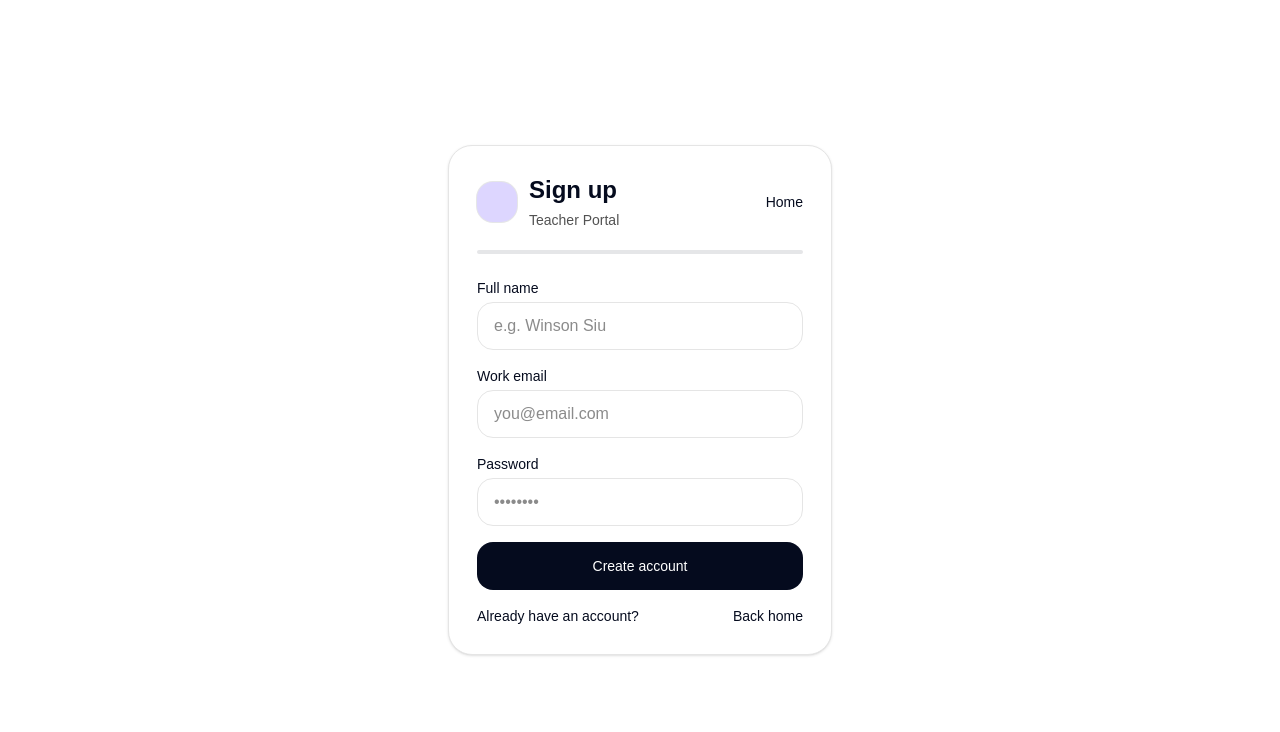
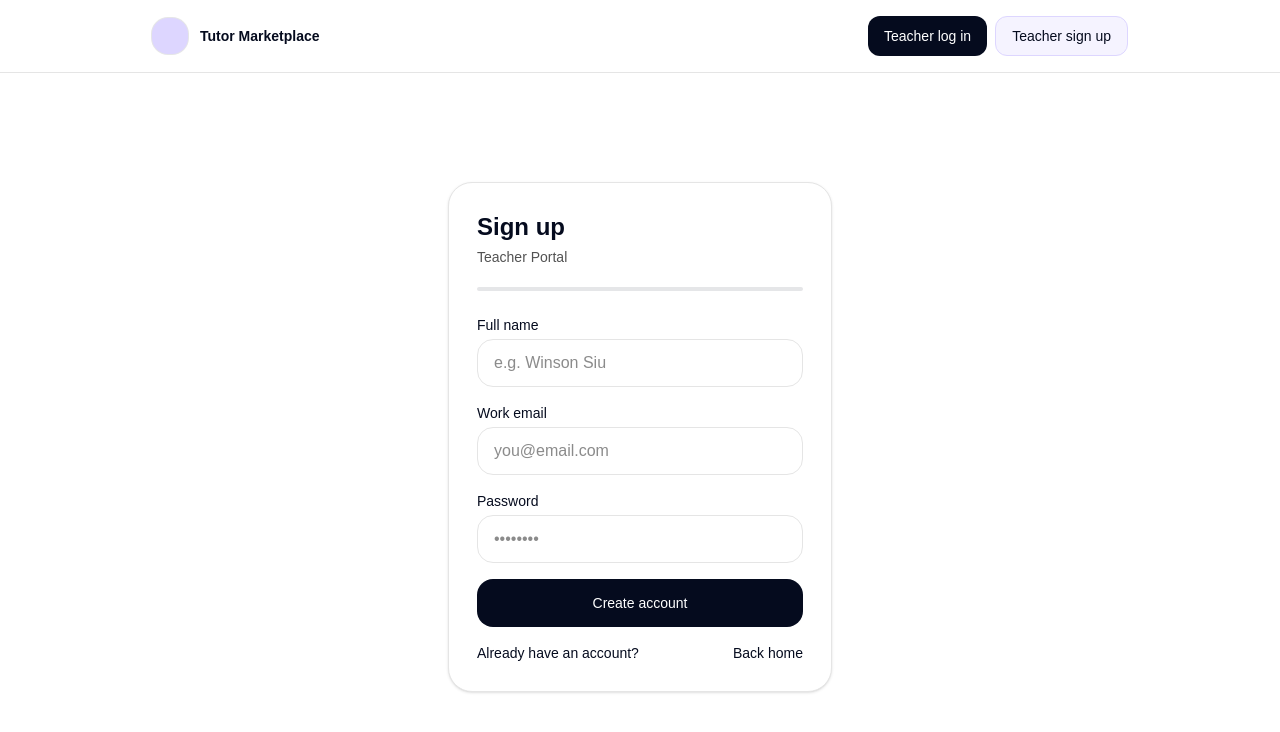
Before and after one commit to wincrazyyy/find-tutor, a Next.js app: page /signup in a window 1280 px wide. Shown: the top 732 px of the page. Built offline with nearby package versions, Linux system fonts and the light colour scheme.

Commit message:
nav for all pages

```diff
--- a/app/layout.tsx
+++ b/app/layout.tsx
@@ -1,6 +1,9 @@
+// app/layout.tsx
 import type { Metadata } from "next";
 import { Geist, Geist_Mono } from "next/font/google";
 import "./globals.css";
+
+import { Nav } from "./_components/layout/nav";
 
 const geistSans = Geist({
   variable: "--font-geist-sans",
@@ -25,8 +28,9 @@ export default function RootLayout({
   return (
     <html lang="en">
       <body
-        className={`${geistSans.variable} ${geistMono.variable} antialiased`}
+        className={`${geistSans.variable} ${geistMono.variable} antialiased bg-white`}
       >
+        <Nav />
         {children}
       </body>
     </html>
--- a/app/login/page.tsx
+++ b/app/login/page.tsx
@@ -1,26 +1,19 @@
 // app/login/page.tsx
 export default function LoginPage() {
   return (
-    <main className="min-h-screen p-6 flex items-center justify-center bg-white">
+    <main className="min-h-[calc(100vh-73px)] p-6 flex items-center justify-center bg-white">
       <div className="w-full max-w-sm rounded-3xl border border-neutral-200 bg-white p-7 shadow-sm">
-        <div className="flex items-center justify-between gap-3">
-          <div className="flex items-center gap-3">
-            <div className="h-10 w-10 rounded-2xl bg-violet-200 ring-1 ring-[#050B1E]/10" />
-            <div>
-              <h1 className="text-2xl font-semibold text-[#050B1E]">Log in</h1>
-              <p className="mt-1 text-sm text-neutral-600">Teacher Portal</p>
-            </div>
-          </div>
-          <a href="/" className="text-sm text-[#050B1E] hover:underline">
-            Home
-          </a>
-        </div>
+        <h1 className="text-2xl font-semibold text-[#050B1E]">Log in</h1>
+        <p className="mt-1 text-sm text-neutral-600">Teacher Portal</p>
 
         <div className="mt-5 h-1 w-full rounded-full bg-[#050B1E] opacity-10" />
 
         <form className="mt-6 grid gap-4">
           <div className="grid gap-1">
-            <label htmlFor="email" className="text-sm font-medium text-[#050B1E]">
+            <label
+              htmlFor="email"
+              className="text-sm font-medium text-[#050B1E]"
+            >
               Email
             </label>
             <input
--- a/app/page.tsx
+++ b/app/page.tsx
@@ -1,11 +1,7 @@
 // app/page.tsx
-import { Nav } from "./_components/layout/nav";
-
 export default function Page() {
   return (
     <main className="min-h-screen bg-white">
-      <Nav />
-
       {/* Student-facing content */}
       <section className="mx-auto w-full max-w-5xl px-6 py-10">
         <div className="rounded-3xl border border-neutral-200 bg-white p-8 shadow-sm">
--- a/app/signup/page.tsx
+++ b/app/signup/page.tsx
@@ -1,26 +1,19 @@
 // app/signup/page.tsx
 export default function SignupPage() {
   return (
-    <main className="min-h-screen p-6 flex items-center justify-center bg-white">
+    <main className="min-h-[calc(100vh-73px)] p-6 flex items-center justify-center bg-white">
       <div className="w-full max-w-sm rounded-3xl border border-neutral-200 bg-white p-7 shadow-sm">
-        <div className="flex items-center justify-between gap-3">
-          <div className="flex items-center gap-3">
-            <div className="h-10 w-10 rounded-2xl bg-violet-200 ring-1 ring-[#050B1E]/10" />
-            <div>
-              <h1 className="text-2xl font-semibold text-[#050B1E]">Sign up</h1>
-              <p className="mt-1 text-sm text-neutral-600">Teacher Portal</p>
-            </div>
-          </div>
-          <a href="/" className="text-sm text-[#050B1E] hover:underline">
-            Home
-          </a>
-        </div>
+        <h1 className="text-2xl font-semibold text-[#050B1E]">Sign up</h1>
+        <p className="mt-1 text-sm text-neutral-600">Teacher Portal</p>
 
         <div className="mt-5 h-1 w-full rounded-full bg-[#050B1E] opacity-10" />
 
         <form className="mt-6 grid gap-4">
           <div className="grid gap-1">
-            <label htmlFor="name" className="text-sm font-medium text-[#050B1E]">
+            <label
+              htmlFor="name"
+              className="text-sm font-medium text-[#050B1E]"
+            >
               Full name
             </label>
             <input
@@ -33,7 +26,10 @@ export default function SignupPage() {
           </div>
 
           <div className="grid gap-1">
-            <label htmlFor="email" className="text-sm font-medium text-[#050B1E]">
+            <label
+              htmlFor="email"
+              className="text-sm font-medium text-[#050B1E]"
+            >
               Work email
             </label>
             <input
```
